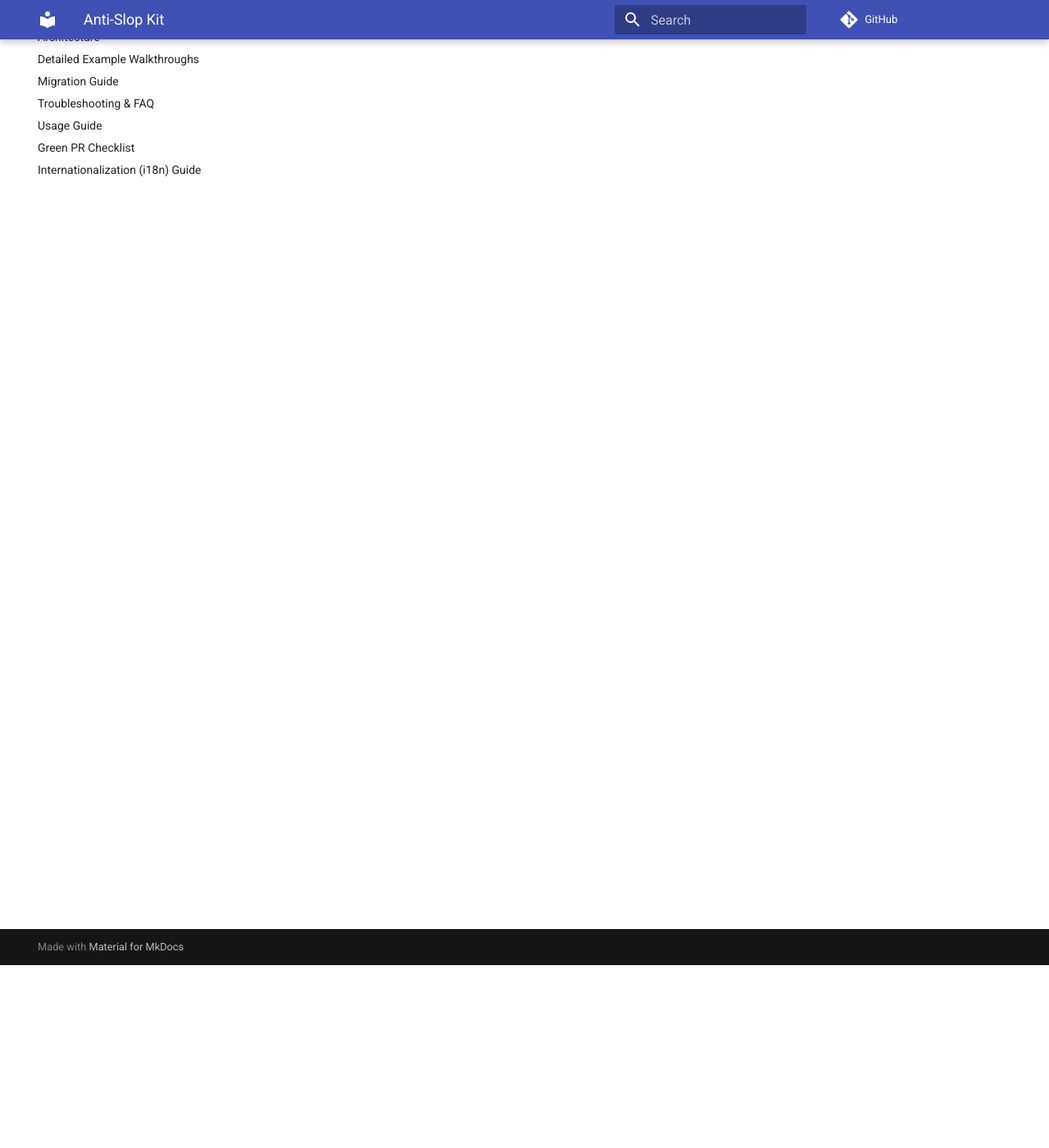
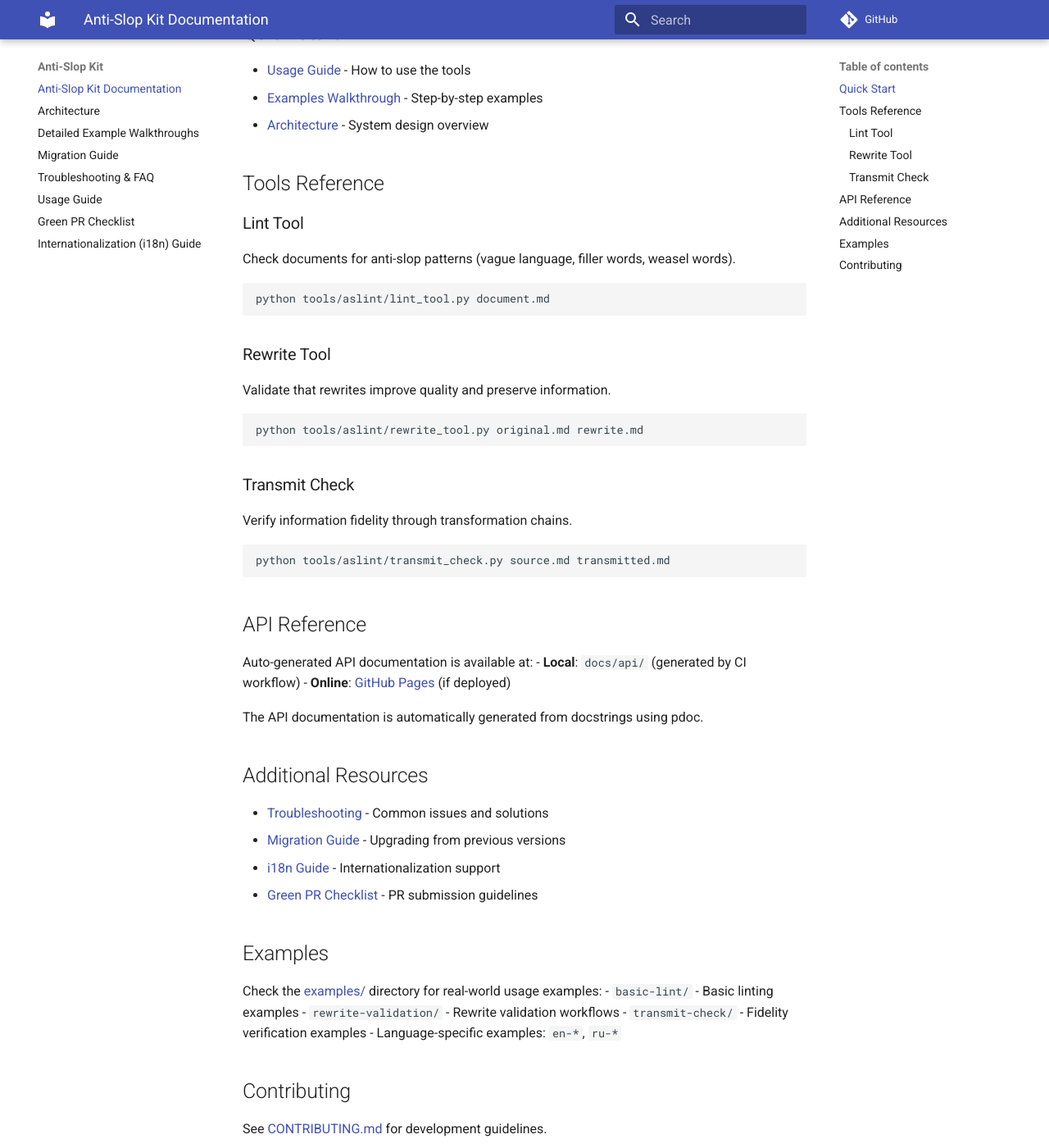
Before and after one commit to ameobius-ai/anti-slop-kit, an MkDocs documentation site: the page built from docs/index.md, in a window 1280 px wide and 1400 px high, scrolled down 223 px. Shown: the whole window at 82% size. Built offline with MkDocs 1.6.1 and Material for MkDocs 9.7.7, drawn with Linux system fonts in a browser that asks for light colours; comment, search, counter and statistics services are not loaded; some of the changed text lies outside the part shown.

Commit message:
docs: update index.md with API reference and tool descriptions
Part of #210: Add API reference documentation

- Added API reference section with links to generated docs
- Added descriptions for all three tools
- Added links to examples and additional resources
- Improved overall structure and navigation

```diff
--- a/docs/index.md
+++ b/docs/index.md
@@ -1,3 +1,53 @@
-# Anti-Slop Kit
+# Anti-Slop Kit Documentation
 
-Welcome to the documentation.
+Welcome to the anti-slop-kit documentation.
+
+## Quick Start
+
+- [Usage Guide](USAGE.md) - How to use the tools
+- [Examples Walkthrough](EXAMPLES_WALKTHROUGH.md) - Step-by-step examples
+- [Architecture](Architecture.md) - System design overview
+
+## Tools Reference
+
+### Lint Tool
+Check documents for anti-slop patterns (vague language, filler words, weasel words).
+
+    python tools/aslint/lint_tool.py document.md
+
+### Rewrite Tool
+Validate that rewrites improve quality and preserve information.
+
+    python tools/aslint/rewrite_tool.py original.md rewrite.md
+
+### Transmit Check
+Verify information fidelity through transformation chains.
+
+    python tools/aslint/transmit_check.py source.md transmitted.md
+
+## API Reference
+
+Auto-generated API documentation is available at:
+- **Local**: `docs/api/` (generated by CI workflow)
+- **Online**: [GitHub Pages](https://ameoblius-ai.github.io/anti-slop-kit/api/) (if deployed)
+
+The API documentation is automatically generated from docstrings using pdoc.
+
+## Additional Resources
+
+- [Troubleshooting](TROUBLESHOOTING.md) - Common issues and solutions
+- [Migration Guide](MIGRATION.md) - Upgrading from previous versions
+- [i18n Guide](i18n.md) - Internationalization support
+- [Green PR Checklist](green-pr-checklist.md) - PR submission guidelines
+
+## Examples
+
+Check the [examples/](../examples/) directory for real-world usage examples:
+- `basic-lint/` - Basic linting examples
+- `rewrite-validation/` - Rewrite validation workflows
+- `transmit-check/` - Fidelity verification examples
+- Language-specific examples: `en-*`, `ru-*`
+
+## Contributing
+
+See [CONTRIBUTING.md](../CONTRIBUTING.md) for development guidelines.
```
